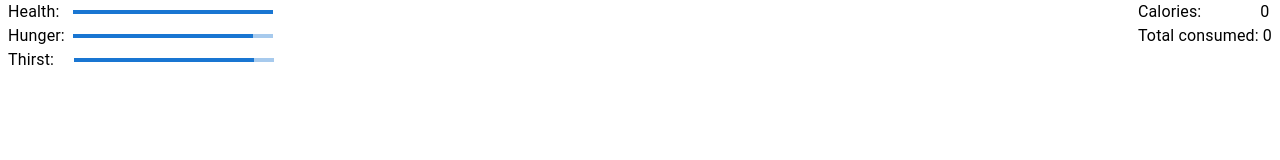
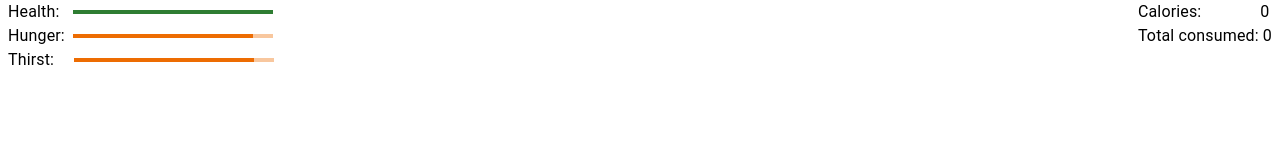
Before and after one commit to dazzasong/eatingminigame, a React (Create React App) app: page / in a window 1280 px wide. Shown: the top 160 px of the page. Built offline with nearby package versions, Linux system fonts and the light colour scheme.

Commit message:
Stat bar color changes depending on value

```diff
--- a/src/Stats/HealthBar.jsx
+++ b/src/Stats/HealthBar.jsx
@@ -1,11 +1,17 @@
 import { Box, LinearProgress, Stack, Typography } from "@mui/material";
 
 function HealthBar({ value }) {
+  let color = "success";
+
+  if (value >= 75) color = "success";
+  else if (value >= 25 && value < 75) color = "warning";
+  else color = "error";
+
   return (
     <Stack direction="row" alignItems="center" spacing={1}>
       <Typography>Health:</Typography>
       <Box position="relative" left={6} width={200}>
-        <LinearProgress variant="determinate" value={value} />
+        <LinearProgress variant="determinate" color={color} value={value} />
       </Box>
     </Stack>
   );
--- a/src/Stats/HungerBar.jsx
+++ b/src/Stats/HungerBar.jsx
@@ -1,11 +1,16 @@
 import { Box, LinearProgress, Stack, Typography } from "@mui/material";
 
 function HungerBar({ value }) {
+  let color = "warning";
+
+  if (value >= 25) color = "warning";
+  else color = "error";
+
   return (
     <Stack direction="row" alignItems="center" spacing={1}>
       <Typography>Hunger:</Typography>
       <Box width={200}>
-        <LinearProgress variant="determinate" value={value} />
+        <LinearProgress variant="determinate" color={color} value={value} />
       </Box>
     </Stack>
   );
--- a/src/Stats/ThirstBar.jsx
+++ b/src/Stats/ThirstBar.jsx
@@ -1,11 +1,16 @@
 import { Box, LinearProgress, Stack, Typography } from "@mui/material";
 
 function ThirstBar({ value }) {
+  let color = "warning";
+
+  if (value >= 25) color = "warning";
+  else color = "error";
+
   return (
     <Stack direction="row" alignItems="center" spacing={1}>
       <Typography>Thirst:</Typography>
       <Box position="relative" left={12} width={200}>
-        <LinearProgress variant="determinate" value={value} />
+        <LinearProgress variant="determinate" color={color} value={value} />
       </Box>
     </Stack>
   );
```
